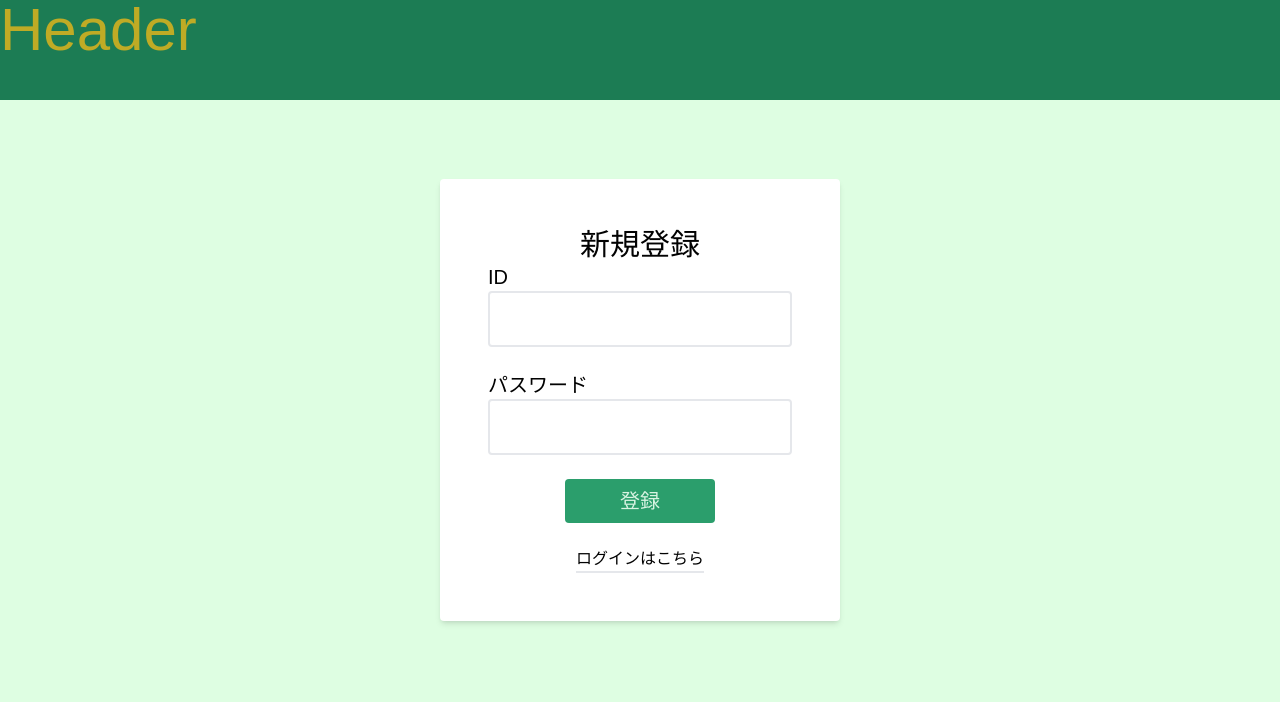
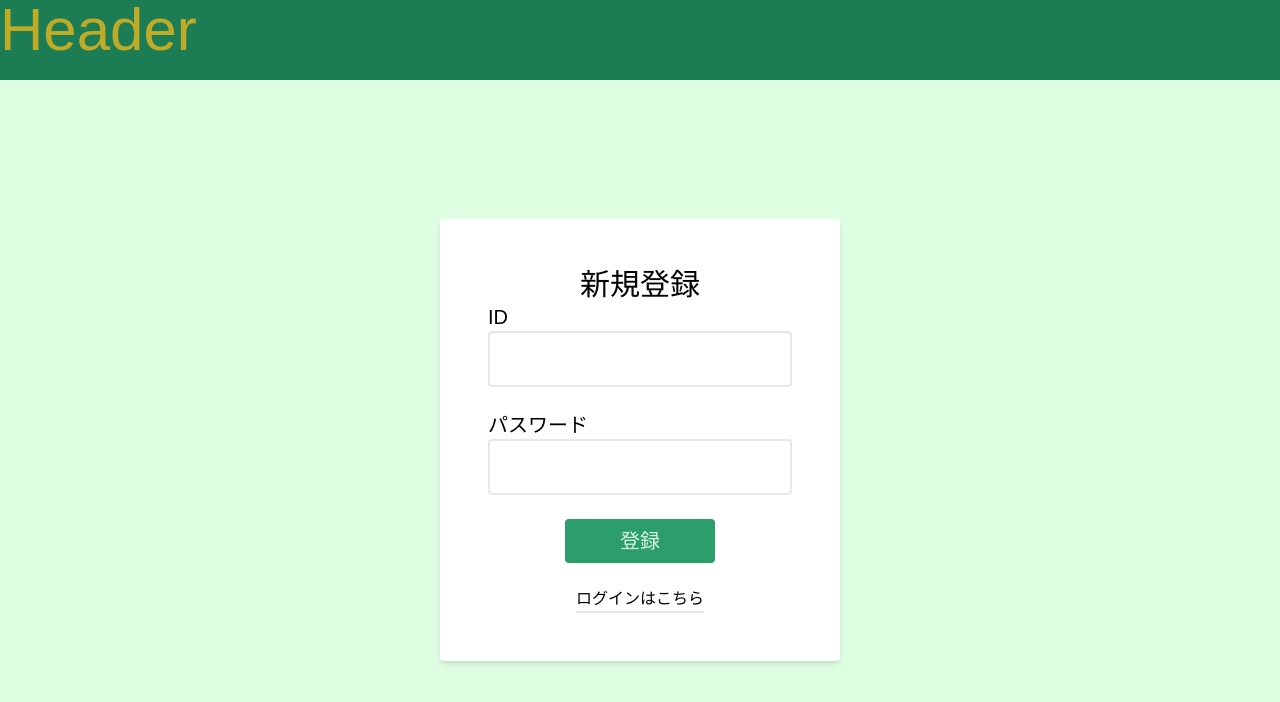
Before and after one commit to RiTa-23/SkillMatching, a Next.js app in the folder frontend/: page /signup in a window 1280 px wide. Shown: the top 702 px of the page. Built offline with nearby package versions, Linux system fonts and the light colour scheme.

Commit message:
change:header

```diff
--- a/frontend/src/app/signin/page.tsx
+++ b/frontend/src/app/signin/page.tsx
@@ -3,7 +3,7 @@ import SigninForm from "@/components/login/SigninForm";
 
 const SigninPage = () => {
   return (
-    <div className="flex flex-col justify-center items-center h-screen">
+    <div className="flex flex-col justify-center items-center h-[90vh]">
       <div className="flex flex-col justify-center items-center w-1/2 max-w-[400px] bg-white p-12 rounded shadow-md">
         <h2 className="text-3xl">ログイン</h2>
         <SigninForm />
--- a/frontend/src/app/signup/page.tsx
+++ b/frontend/src/app/signup/page.tsx
@@ -3,7 +3,7 @@ import SignupForm from "@/components/login/SignupForm";
 
 const SignupPage = () => {
   return (
-    <div className="flex flex-col justify-center items-center h-screen">
+    <div className="flex flex-col justify-center items-center h-[90vh]">
       <div className="flex flex-col justify-center items-center w-1/2 max-w-[400px] bg-white p-12 rounded shadow-md">
         <h2 className="text-3xl">新規登録</h2>
         <SignupForm />
--- a/frontend/src/components/Header.tsx
+++ b/frontend/src/components/Header.tsx
@@ -1,6 +1,6 @@
 const Header = () => {
   return (
-    <header className="bg-main-600 h-[100px] fixed top-0 left-0 w-full">
+    <header className="bg-main-600 h-[10vh]">
       <h1 className="text-accent-500 text-6xl">Header</h1>
     </header>
   );
```
